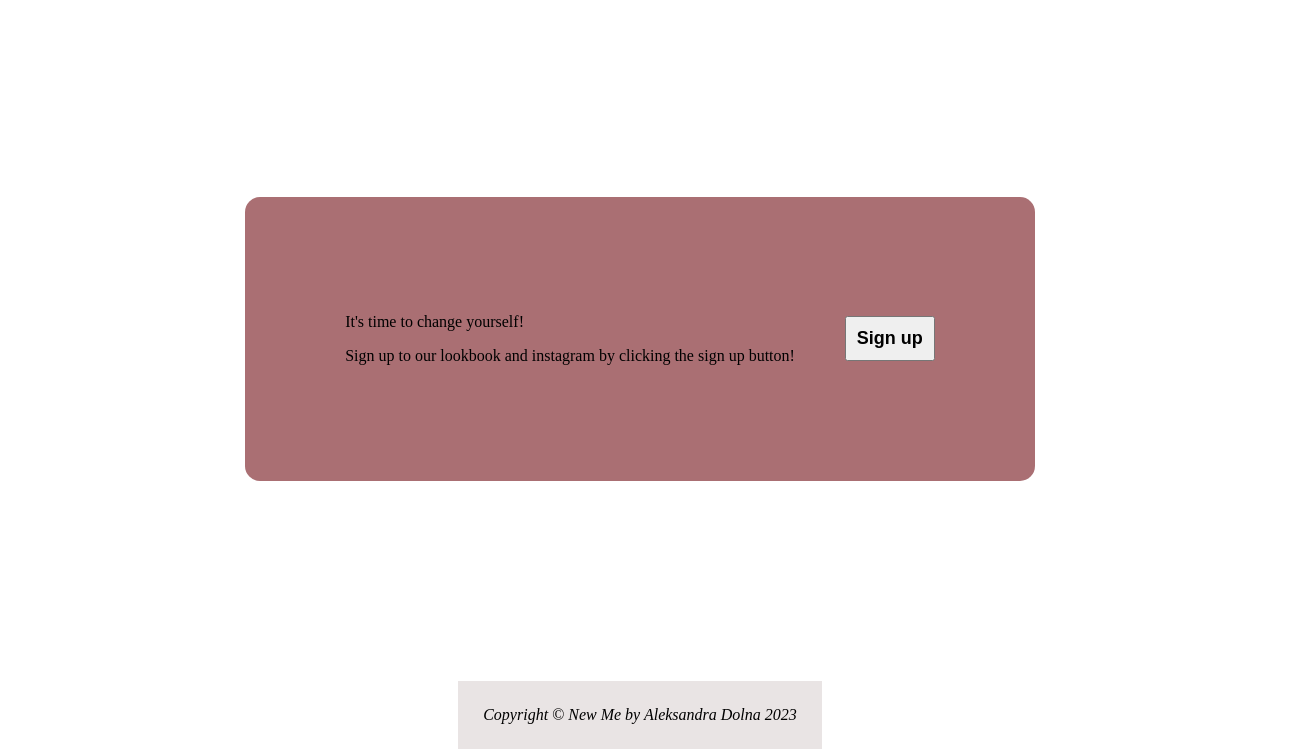
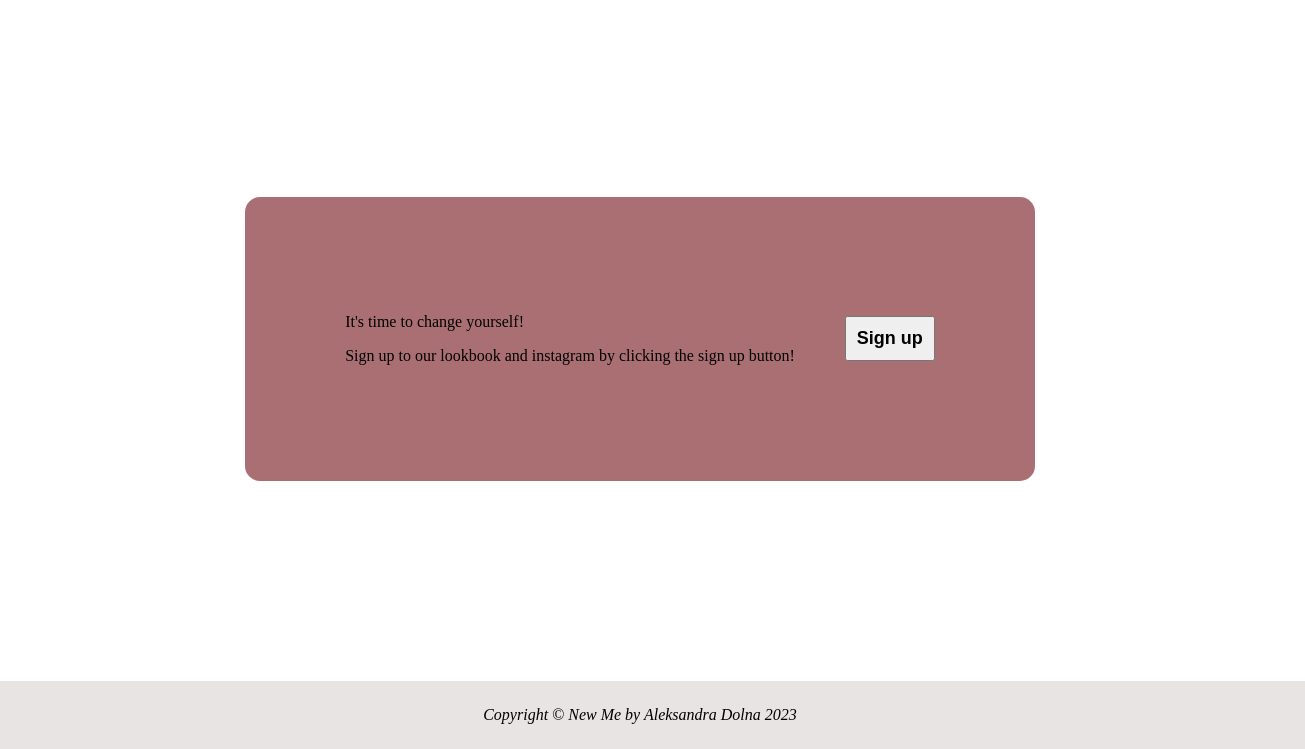
Before and after one commit to jdutch4/odin-landing-page, a plain HTML site: page index.html in a window 1280 px wide. Shown: the part 1725-2474 px from the top of the page, 1305 px wide, since content can reach past the window. Drawn offline with Linux system fonts and the light colour scheme.

Commit message:
Formatted footer -made it fill the whole page.

```diff
--- a/styles.css
+++ b/styles.css
@@ -1,6 +1,6 @@
 body{
 display: flex;
-flex-flow:column wrap;
+flex-flow:column ;
 margin: 0px;
 
 align-items: center;
@@ -11,6 +11,7 @@ justify-content: space-between;
 padding: 10px;
 align-items: center;
 margin-bottom: 100px;
+
 }
 
 header{
@@ -26,6 +27,7 @@ font-weight: bold;
 }
 .box1 {
 background-color: rgb(233, 228, 228);
+
 
 }
 
@@ -95,8 +97,8 @@ background-color: rgb(233, 228, 228);
 display: flex;
 flex-direction: column;
 padding: 7em 13em;
-align-items:center ;
-align-self: center;
+
+
 }
 
 .quote p{
@@ -114,10 +116,12 @@ margin:200px 0px;
 }
 .boxbottom button{
 padding: 10px;
-
 }
 .footer {
 display: flex;
 background-color: rgb(233, 228, 228);
 padding: 25px;
+width: 100%;
+align-items: center;
+justify-content: center;
 }
```
